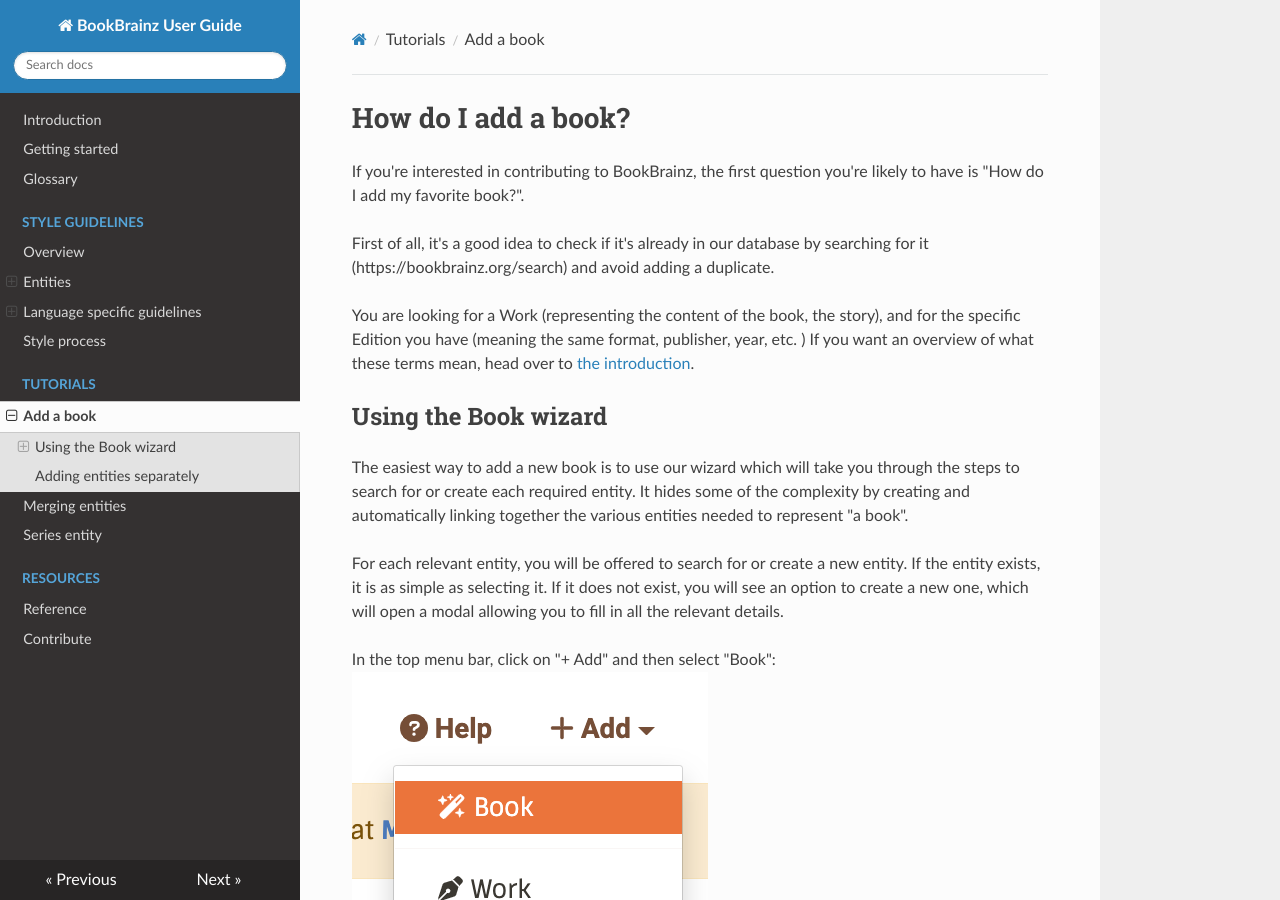
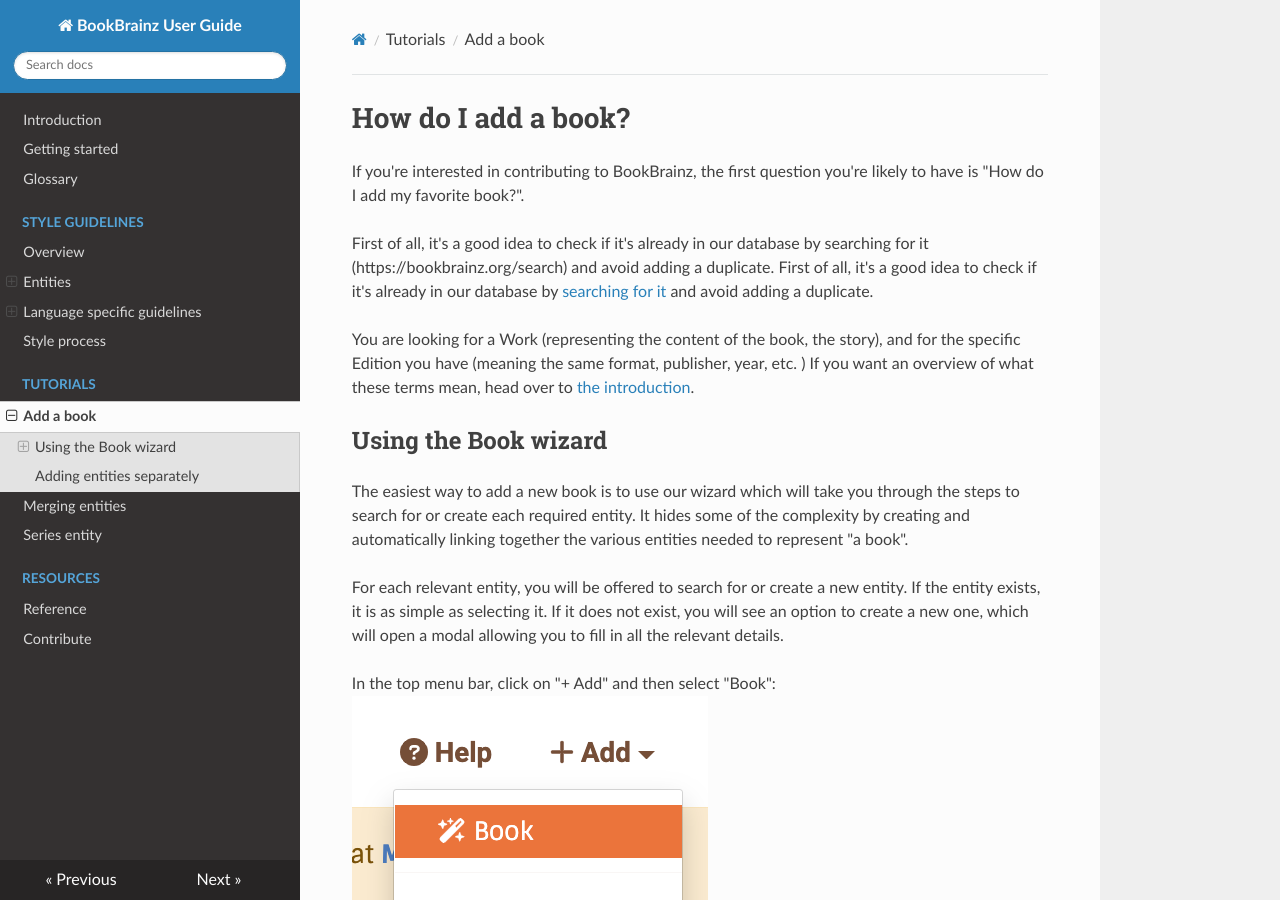
Before and after one commit to metabrainz/bookbrainz-user-guide, an MkDocs documentation site: the page built from docs/tutorials/add-a-book.md, in a window 1280 px wide and 900 px high. Built offline with MkDocs 1.6.1, drawn with Linux system fonts in a browser that asks for light colours; nearby versions of some CDN libraries.

Commit message:
Formatting

```diff
--- a/docs/tutorials/add-a-book.md
+++ b/docs/tutorials/add-a-book.md
@@ -4,11 +4,10 @@
 If you're interested in contributing to BookBrainz, the first question you're likely to have is "How do I add my favorite book?".
 
 First of all, it's a good idea to check if it's already in our database by searching for it (https://bookbrainz.org/search) and avoid adding a duplicate.
+First of all, it's a good idea to check if it's already in our database by [searching for it](https://bookbrainz.org/search) and avoid adding a duplicate.
 
 You are looking for a Work (representing the content of the book, the story), and for the specific Edition you have (meaning the same format, publisher, year, etc. )
 If you want an overview of what these terms mean, head over to [the introduction](../introduction.md).
-
-
 
 ## Using the Book wizard
 
@@ -30,12 +29,15 @@ This is information typically found on the cover, both front and back: title, au
 Some subtleties:
 The Author Credit refers to the author(s) *as it appears on the cover*, which can be different from the author's actual name (for example in the case of a pseudonym), but also allows you to enter multiple authors exactly as styled on the cover.
 The language field here refers to the *language of the title*, not the language used in the book.
+
 ### Details
 Some of this information is typically found on the copyright page (the first page in the book).
 The annotation field is a freeform text field that allows you to enter other relevant information that does not fit into other fields.
+
 ### Contents
 This is where you define which Work or Works are contained in the book. In the case of a novel, you will expect a single Work; for short stories or an omnibus collection for example, you would expect multiple Works.
 This section also allows you to easily group together the Works as part of a Series. Here you will be able to organize each part of the series.
+
 ### Submit
 This section is a recap of the information you are about to submit — or if you have created new entities in the process, of the information that has already been submitted. Please verify it carefully before submitting.
 
```
